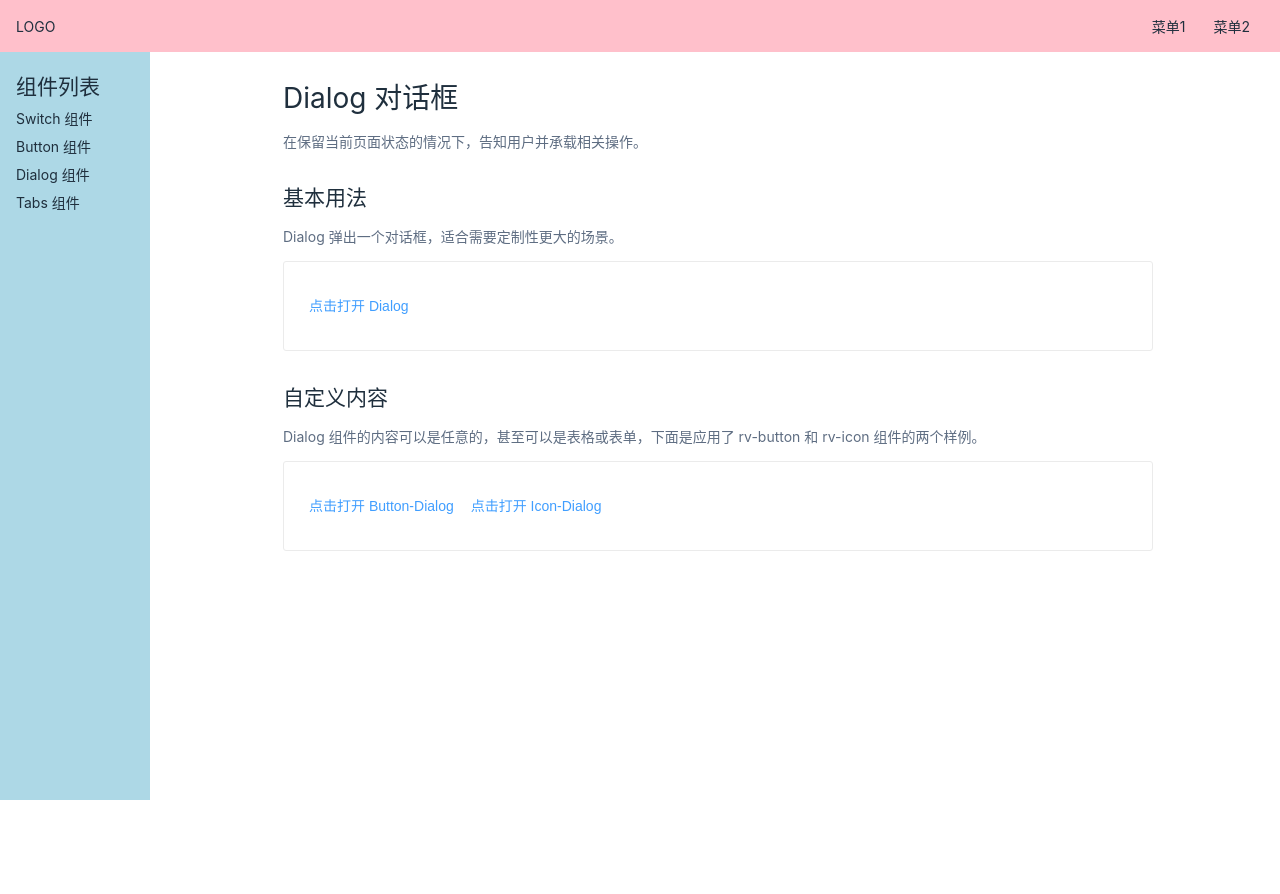
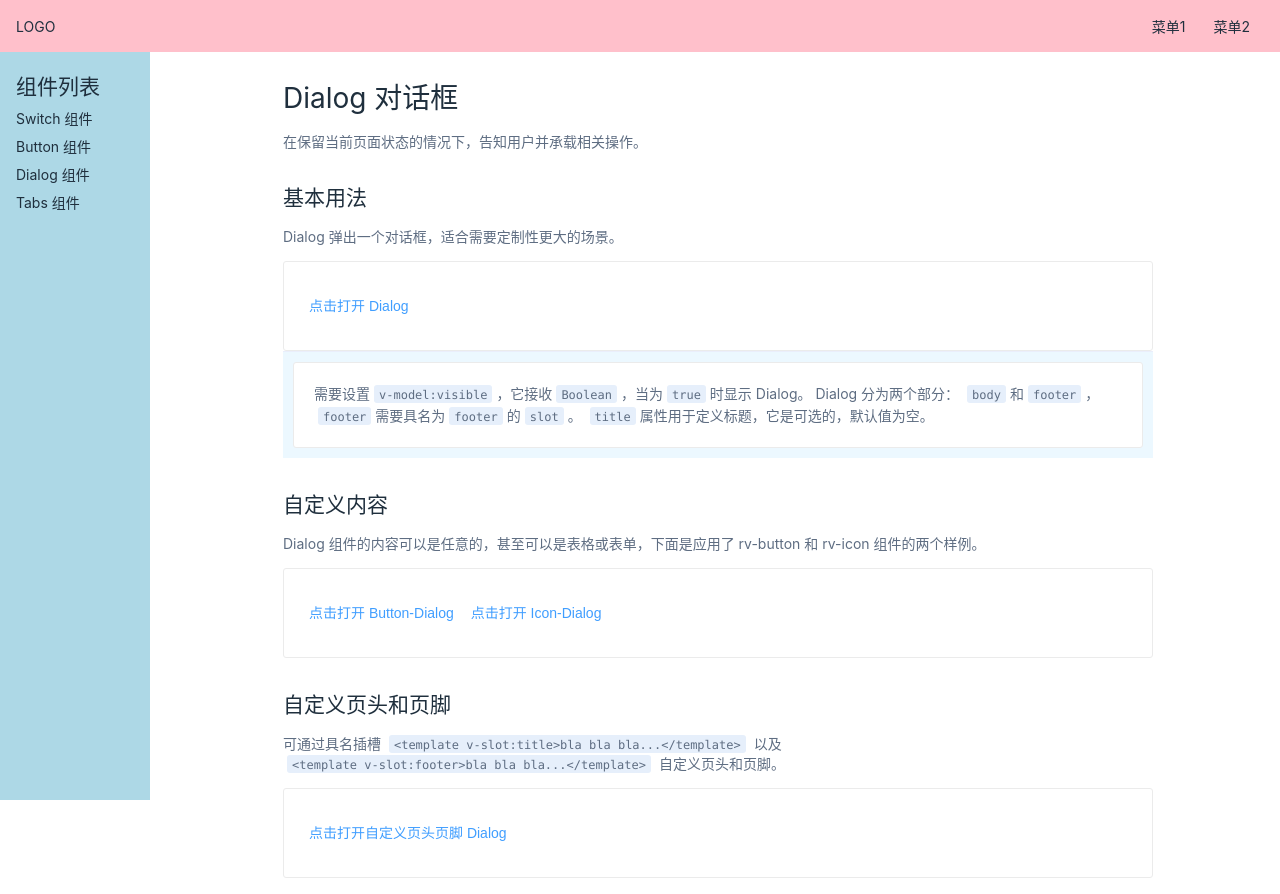
Before and after one commit to joe247184/PinkJoe-UI, a Vue app: page /#/doc/dialog in a window 1280 px wide. Before the commit the page ends 800 px from the top, so only its background shows below. Built offline with nearby package versions, Linux system fonts and the light colour scheme.

Commit message:
使用 teleport

```diff
--- a/package.json
+++ b/package.json
@@ -11,7 +11,7 @@
   },
   "devDependencies": {
     "@vue/compiler-sfc": "^3.0.0-rc.1",
-    "vite": "^1.0.0-rc.1",
-    "sass": "1.26.10"
+    "sass": "1.26.10",
+    "vite": "^1.0.0-rc.1"
   }
 }
--- a/src/index.scss
+++ b/src/common/index.scss
@@ -54,7 +54,7 @@ p.demo-block{
 }
 
 .meta{
-  background-color: #fafafa;
+  background-color: #ecf8ff;
   border-top: 1px solid #eaeefb;
   overflow: hidden;
   .description {
--- a/src/components/DialogDemo.vue
+++ b/src/components/DialogDemo.vue
@@ -14,6 +14,22 @@
         </rv-dialog>
       </div>
     </div>
+
+    <div class="meta">
+      <div class="description">
+        <div>
+          <p>需要设置<code>v-model:visible</code>，它接收<code>Boolean</code>，当为<code>true</code>时显示 Dialog。
+            Dialog 分为两个部分：
+            <code>body</code>和<code>footer</code>，<code>footer</code>需要具名为<code>footer</code>的<code>slot</code>。
+            <code>title</code>属性用于定义标题，它是可选的，默认值为空。
+          </p>
+        </div>
+      </div>
+      <div class="highlight">
+
+      </div>
+    </div>
+
   </section>
 
   <section class="demo-block">
@@ -50,11 +66,39 @@
       </div>
     </div>
   </section>
+
+  <section class="demo-block">
+    <h2>自定义页头和页脚</h2>
+    <p>可通过具名插槽
+      <code>&lt;template v-slot:title&gt;bla bla bla...&lt;/template&gt;</code>
+      以及
+      <code>&lt;template v-slot:footer&gt;bla bla bla...&lt;/template&gt;</code>
+      自定义页头和页脚。
+    </p>
+
+    <div class="source">
+      <div class="rv-row">
+        <rv-button theme="text" @click="openDialog4">点击打开自定义页头页脚 Dialog</rv-button>
+        <rv-dialog v-model:visible="dialogVisible4" @ok="onOk4">
+
+          <template v-slot:title>自定义页头</template>
+          <template v-slot:footer>
+            <rv-button @click="onOk4" style="margin-right: 15px">自定义按钮1</rv-button>
+            <rv-button theme="primary" @click="onOk4">自定义按钮2</rv-button>
+          </template>
+          <span>这是一段信息</span>
+        </rv-dialog>
+      </div>
+    </div>
+  </section>
+
+
+
 </template>
 
 <script lang="ts">
   import RvDialog from '../lib/Dialog.vue'
-  import { ref, Ref } from 'vue'
+  import {ref, Ref} from 'vue'
   import RvButton from "../lib/Button.vue";
   import RvIcon from "../lib/Icon.vue";
 
@@ -69,6 +113,7 @@
       const dialogVisible1 = ref(false)
       const dialogVisible2 = ref(false)
       const dialogVisible3 = ref(false)
+      const dialogVisible4 = ref(false)
 
       const open = (val: Ref<boolean>) => {
         val.value = true
@@ -99,10 +144,22 @@
       }
 
       const onOk3 = () => {
-        close(dialogVisible2)
+        close(dialogVisible3)
       }
 
-      return {dialogVisible1, dialogVisible2, dialogVisible3, openDialog1, openDialog2, openDialog3, onOk1, onOk2, onOk3}
+      const openDialog4 = () => {
+        open(dialogVisible4)
+      }
+
+      const onOk4 = () => {
+        close(dialogVisible4)
+      }
+
+      return {
+        dialogVisible1, dialogVisible2, dialogVisible3, dialogVisible4,
+        openDialog1, openDialog2, openDialog3, openDialog4,
+        onOk1, onOk2, onOk3, onOk4
+      }
     }
   }
 </script>
@@ -116,7 +173,8 @@
 
   .dialog-body {
     margin-top: 20px;
-    &.dialog-icon .rv-icon{
+
+    &.dialog-icon .rv-icon {
       font-size: 30px;
     }
   }
--- a/src/lib/Dialog.vue
+++ b/src/lib/Dialog.vue
@@ -1,20 +1,25 @@
 <template>
+  <teleport to="body">
     <rv-overlay v-show="visible" @click.self="clickOverlay">
       <div
           class="rv-dialog"
           :style="style"
       >
         <div class="rv-dialog-header">
+        <span class="rv-dialog-title">
           <slot name="title">
-          <span class="rv-dialog-title">提示</span>
+            {{title}}
           </slot>
+        </span>
           <rv-button theme="text" style="color: #909399">
             <rv-icon name="close" @click="close"></rv-icon>
           </rv-button>
         </div>
+
         <div class="rv-dialog-body">
           <slot></slot>
         </div>
+
         <div class="rv-dialog-footer">
           <slot name="footer">
           <span class="dialog-footer">
@@ -25,6 +30,8 @@
         </div>
       </div>
     </rv-overlay>
+  </teleport>
+
 </template>
 
 <script lang="ts">
@@ -42,7 +49,11 @@
         type: Boolean,
         default: true
       },
-      width: String
+      width: String,
+      title: {
+        type: String,
+        default: '提示'
+      }
     },
     setup(props: any, context: SetupContext) {
       const style = computed(() => {
--- a/src/lib/Overlay.vue
+++ b/src/lib/Overlay.vue
@@ -17,7 +17,7 @@
     right: 0;
     bottom: 0;
     left: 0;
-    z-index: 100;
+    z-index: 2020;
     height: 100%;
     background-color: rgba(0,0,0,.45);
     filter: alpha(opacity=50);
--- a/src/main.ts
+++ b/src/main.ts
@@ -2,7 +2,7 @@
 * 要先引入UI库的css样式然后再引入vue以避免覆盖了组件内部css
 * */
 import './lib/common/common.scss'
-import './index.scss'
+import './common/index.scss'
 import './lib/common/iconfont'
 
 import { createApp } from 'vue'
--- a/tsconfig.json
+++ b/tsconfig.json
@@ -3,8 +3,9 @@
     "target": "esnext",
     "module": "esnext",
     // 这样就可以对 `this` 上的数据属性进行更严格的推断`
-    "strict": true,
+    "strict": false,
     "jsx": "preserve",
-    "moduleResolution": "node"
+    "moduleResolution": "node",
+    "allowSyntheticDefaultImports": true
   }
 }
```
Lines whose indentation alone changed are shown as unchanged.
